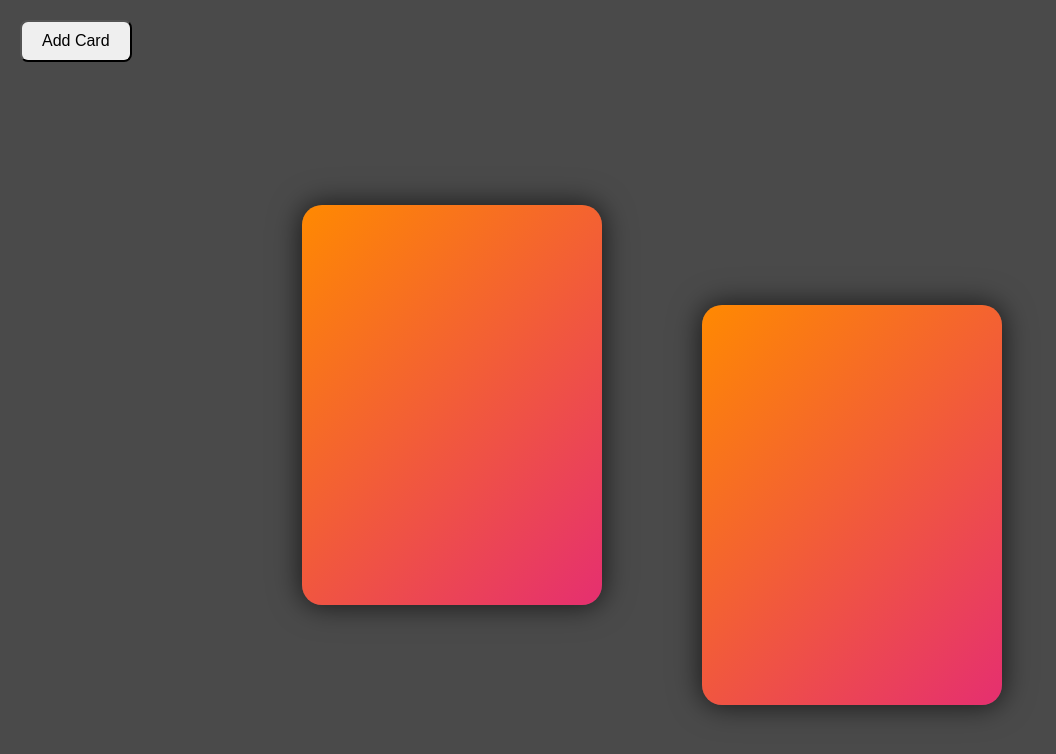
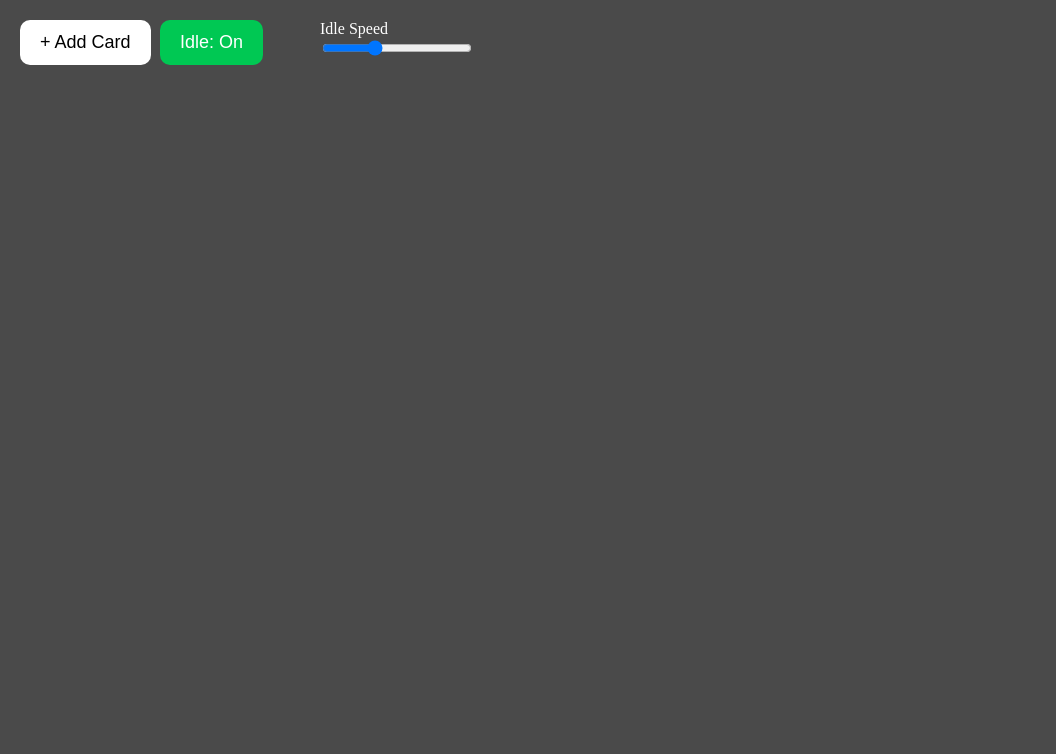
Before and after one commit to YonVonDon/card-engine, a React (Vite) app: page / in a window 1280 px wide. Shown: the top 754 px of the page, without its empty margins (0-1056 px from the left). Built offline with nearby package versions, Linux system fonts and the light colour scheme.

Commit message:
added some debug, make it so only card directly under the mouse would glow or tilt

```diff
--- a/src/components/Card.tsx
+++ b/src/components/Card.tsx
@@ -6,7 +6,10 @@ interface CardProps {
   initialY?: number;
   pointer: { x: number; y: number };
   onDragStart?: () => void;
+  onPositionChange?: (x: number, y: number) => void;
   zIndex?: number;
+  idleEnabled: boolean;
+  idleSpeed: number;   // ⭐ NEW
 }
 
 const DRAG_THRESHOLD = 2;
@@ -17,7 +20,10 @@ const Card: React.FC<CardProps> = ({
   initialY = 200,
   pointer,
   onDragStart,
+  onPositionChange,
   zIndex = 1,
+  idleEnabled,
+  idleSpeed,
 }) => {
   const cardRef = useRef<HTMLDivElement>(null);
 
@@ -37,20 +43,20 @@ const Card: React.FC<CardProps> = ({
   const [glowFollowY, setGlowFollowY] = useState(0);
 
   const [isFlipped, setIsFlipped] = useState(false);
-
   const [hoverFrozen, setHoverFrozen] = useState(false);
 
   const [idleOffsetX, setIdleOffsetX] = useState(0);
   const [idleOffsetY, setIdleOffsetY] = useState(0);
 
+  // ⭐ Idle bobbing (only when not hovered)
   useEffect(() => {
     let t = 0;
     let frame: number;
 
     function animate() {
-      t += 0.015;
+      t += 0.015 * idleSpeed;
 
-      if (!isDragging) {
+      if (!isDragging && idleEnabled && !isHovering) {
         setIdleOffsetX(Math.sin(t) * 3);
         setIdleOffsetY(Math.cos(t * 0.8) * 6);
       } else {
@@ -63,8 +69,9 @@ const Card: React.FC<CardProps> = ({
 
     frame = requestAnimationFrame(animate);
     return () => cancelAnimationFrame(frame);
-  }, [isDragging]);
+  }, [isDragging, idleEnabled, idleSpeed, isHovering]);
 
+  // Drag physics
   useEffect(() => {
     let frame: number;
 
@@ -79,6 +86,7 @@ const Card: React.FC<CardProps> = ({
         const newY = position.y + (targetY - position.y) * LERP;
 
         setPosition({ x: newX, y: newY });
+        onPositionChange?.(newX, newY);
 
         const dx = targetX - newX;
         const dy = targetY - newY;
@@ -93,7 +101,7 @@ const Card: React.FC<CardProps> = ({
 
     frame = requestAnimationFrame(animate);
     return () => cancelAnimationFrame(frame);
-  }, [isDragging, pointer, dragOffset, position]);
+  }, [isDragging, pointer, dragOffset, position, onPositionChange]);
 
   function onPointerDown(e: React.PointerEvent) {
     if (e.button !== 0) return;
@@ -117,6 +125,7 @@ const Card: React.FC<CardProps> = ({
       setIsDragging(false);
       setClickStart(null);
       resetHoverEffects();
+      setHoverFrozen(false);
     }
 
     window.addEventListener("pointerup", handlePointerUp);
@@ -137,11 +146,11 @@ const Card: React.FC<CardProps> = ({
 
       return newFlip;
     });
+
+    setTimeout(() => {
+      setHoverFrozen(false);
+    }, 0);
   }
-
-  useEffect(() => {
-    setHoverFrozen(false);
-  }, [pointer.x, pointer.y]);
 
   useEffect(() => {
     if (!clickStart) return;
@@ -155,6 +164,7 @@ const Card: React.FC<CardProps> = ({
     }
   }, [pointer, clickStart, isDragging, onDragStart]);
 
+  // Hover + glow
   useEffect(() => {
     if (isDragging || hoverFrozen) {
       setIsHovering(false);
@@ -214,18 +224,10 @@ const Card: React.FC<CardProps> = ({
   const shadowBlur = isDragging ? 40 : 25;
   const shadowSize = isDragging ? 50 : 35;
 
-  const glowShadow = isHovering
-    ? `${glowX}px ${glowY}px 50px rgba(255,255,255,0.35)`
-    : "";
-
   const dynamicShadow = `
     ${shadowOffsetX}px ${shadowOffsetY}px ${shadowBlur}px rgba(0,0,0,0.45),
     0 0 ${shadowSize}px rgba(0,0,0,0.35)
   `;
-
-  const combinedShadows = glowShadow
-    ? `${glowShadow}, ${dynamicShadow}`
-    : dynamicShadow;
 
   return (
     <div
@@ -238,23 +240,34 @@ const Card: React.FC<CardProps> = ({
         zIndex,
       }}
     >
+      {isHovering && (
+        <div
+          style={{
+            position: "absolute",
+            inset: 0,
+            borderRadius: "20px",
+            pointerEvents: "none",
+            transform: `translate(${glowX}px, ${glowY}px)`,
+            filter: "blur(40px)",
+            opacity: 1,
+            background: isFlipped
+              ? "rgba(0,200,255,0.35)"
+              : "rgba(255,255,255,0.35)",
+            zIndex: 0,
+          }}
+        />
+      )}
+
       <div
         ref={cardRef}
         onPointerDown={onPointerDown}
         onContextMenu={onRightClick}
         style={{
-          width: "100%",
-          height: "100%",
+          position: "absolute",
+          inset: 0,
           borderRadius: "20px",
           overflow: "hidden",
           transformStyle: "preserve-3d",
-
-          userSelect: "none",
-          WebkitUserSelect: "none",
-          MozUserSelect: "none",
-          msUserSelect: "none",
-          outline: "none",
-          WebkitTapHighlightColor: "transparent",
 
           transform: `
             perspective(800px)
@@ -267,32 +280,28 @@ const Card: React.FC<CardProps> = ({
             ? "none"
             : "transform 0.2s cubic-bezier(0.22, 1, 0.36, 1)",
 
-          boxShadow: combinedShadows,
+          boxShadow: dynamicShadow,
         }}
       >
         <div
           style={{
             position: "absolute",
-            width: "102%",
-            height: "102%",
-            left: "-1%",
-            top: "-1%",
+            inset: 0,
             backfaceVisibility: "hidden",
             transform: `rotateY(${isFlipped ? 180 : 0}deg)`,
             background: "linear-gradient(135deg, #ff8a00, #e52e71)",
+            zIndex: 1,
           }}
         />
 
         <div
           style={{
             position: "absolute",
-            width: "102%",
-            height: "102%",
-            left: "-1%",
-            top: "-1%",
+            inset: 0,
             backfaceVisibility: "hidden",
             transform: `rotateY(${isFlipped ? 0 : 180}deg)`,
             background: "linear-gradient(135deg, #222, #555)",
+            zIndex: 1,
           }}
         />
       </div>
--- a/src/components/Scene.tsx
+++ b/src/components/Scene.tsx
@@ -1,47 +1,81 @@
 import React, { useState, useRef } from "react";
 import Card from "./Card";
+
+const CARD_WIDTH = 300;
+const CARD_HEIGHT = 400;
 
 const Scene: React.FC = () => {
   const sceneRef = useRef<HTMLDivElement>(null);
 
   const [pointer, setPointer] = useState({ x: 0, y: 0 });
+  const [hoveredCardId, setHoveredCardId] = useState<string | null>(null);
+  const [activeDragId, setActiveDragId] = useState<string | null>(null);
+
+  const [idleEnabled, setIdleEnabled] = useState(true);
+  const [idleSpeed, setIdleSpeed] = useState(1); // ⭐ NEW
 
   const [cards, setCards] = useState<
     { id: string; x: number; y: number; z: number }[]
-  >([
-    { id: "1", x: 300, y: 200, z: 1 },
-    { id: "2", x: 700, y: 300, z: 2 },
-  ]);
+  >([]);
+
+  function addCard() {
+    const id = Math.random().toString(36).slice(2);
+    const x = Math.random() * (window.innerWidth - CARD_WIDTH);
+    const y = Math.random() * (window.innerHeight - CARD_HEIGHT);
+
+    setCards(prev => [...prev, { id, x, y, z: prev.length + 1 }]);
+  }
 
   function onPointerMove(e: React.PointerEvent<HTMLDivElement>) {
-    setPointer({ x: e.clientX, y: e.clientY });
+    const px = e.clientX;
+    const py = e.clientY;
+
+    setPointer({ x: px, y: py });
+
+    let topCard: string | null = null;
+    let topZ = -Infinity;
+
+    for (const card of cards) {
+      const left = card.x;
+      const right = card.x + CARD_WIDTH;
+      const top = card.y;
+      const bottom = card.y + CARD_HEIGHT;
+
+      const inside =
+        px > left &&
+        px < right &&
+        py > top &&
+        py < bottom;
+
+      if (inside && card.z > topZ) {
+        topZ = card.z;
+        topCard = card.id;
+      }
+    }
+
+    setHoveredCardId(topCard);
   }
 
   function bringToFront(id: string) {
-    setCards((prev) => {
-      const maxZ = Math.max(...prev.map((c) => c.z));
-      return prev.map((c) =>
+    setCards(prev => {
+      const maxZ = Math.max(...prev.map(c => c.z));
+      return prev.map(c =>
         c.id === id ? { ...c, z: maxZ + 1 } : c
       );
     });
   }
 
-  function addCard() {
-    if (!sceneRef.current) return;
+  function handleDragStart(id: string) {
+    bringToFront(id);
+    setActiveDragId(id);
+  }
 
-    const rect = sceneRef.current.getBoundingClientRect();
-
-    const x = Math.random() * (rect.width - 300);
-    const y = Math.random() * (rect.height - 400);
-
-    const newId = crypto.randomUUID();
-
-    const maxZ = Math.max(...cards.map((c) => c.z));
-
-    setCards((prev) => [
-      ...prev,
-      { id: newId, x, y, z: maxZ + 1 },
-    ]);
+  function handlePositionChange(id: string, x: number, y: number) {
+    setCards(prev =>
+      prev.map(c =>
+        c.id === id ? { ...c, x, y } : c
+      )
+    );
   }
 
   return (
@@ -51,38 +85,96 @@ const Scene: React.FC = () => {
       style={{
         width: "100vw",
         height: "100vh",
-        background: "#4a4a4a", // Hearthstone board grey
+        background: "#4a4a4a",
         position: "relative",
         overflow: "hidden",
       }}
     >
+      {/* ADD CARD BUTTON */}
       <button
         onClick={addCard}
         style={{
           position: "absolute",
           top: 20,
           left: 20,
+          padding: "12px 20px",
+          fontSize: "18px",
+          borderRadius: "10px",
+          background: "#fff",
+          border: "none",
+          cursor: "pointer",
           zIndex: 9999,
-          padding: "10px 20px",
-          fontSize: "16px",
-          borderRadius: "8px",
-          cursor: "pointer",
         }}
       >
-        Add Card
+        + Add Card
       </button>
 
-      {cards.map((card) => (
+      {/* IDLE TOGGLE */}
+      <button
+        onClick={() => setIdleEnabled(prev => !prev)}
+        style={{
+          position: "absolute",
+          top: 20,
+          left: 160,
+          padding: "12px 20px",
+          fontSize: "18px",
+          borderRadius: "10px",
+          background: idleEnabled ? "#00c853" : "#d32f2f",
+          color: "white",
+          border: "none",
+          cursor: "pointer",
+          zIndex: 9999,
+        }}
+      >
+        Idle: {idleEnabled ? "On" : "Off"}
+      </button>
+
+      {/* IDLE SPEED SLIDER */}
+      <div
+        style={{
+          position: "absolute",
+          top: 20,
+          left: 320,
+          zIndex: 9999,
+          color: "white",
+          fontSize: "16px",
+        }}
+      >
+        <div>Idle Speed</div>
+        <input
+          type="range"
+          min="0"
+          max="3"
+          step="0.1"
+          value={idleSpeed}
+          onChange={(e) => setIdleSpeed(parseFloat(e.target.value))}
+          style={{ width: "150px" }}
+        />
+      </div>
+
+      {/* CARDS */}
+      {cards.map(card => {
+        const isTop = hoveredCardId === card.id;
+        const isDragging = activeDragId === card.id;
+
+        const effectivePointer =
+          isDragging || isTop ? pointer : { x: -99999, y: -99999 };
+
+        return (
           <Card
             key={card.id}
             id={card.id}
             initialX={card.x}
             initialY={card.y}
-          pointer={pointer}
-          onDragStart={() => bringToFront(card.id)}
+            pointer={effectivePointer}
+            onDragStart={() => handleDragStart(card.id)}
+            onPositionChange={(x, y) => handlePositionChange(card.id, x, y)}
             zIndex={card.z}
+            idleEnabled={idleEnabled}
+            idleSpeed={idleSpeed}   // ⭐ NEW
           />
-      ))}
+        );
+      })}
     </div>
   );
 };
```
Lines whose indentation alone changed are shown as unchanged.
